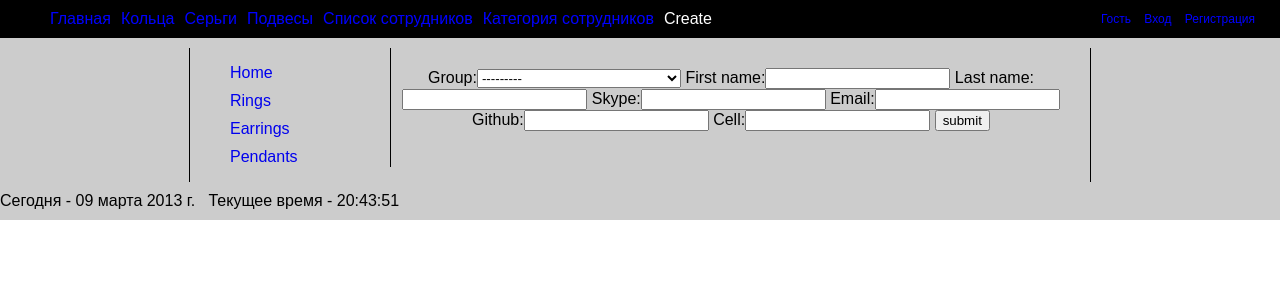
After one commit to sendr/myjeweler, a Django app: page /create/ in a window 1280 px wide. The commit adds this page. Shown: the top 300 px of the page. Run offline with Django 3.2, Linux system fonts and the light colour scheme; data comes from the database, SQL or seed files in the repository; both versions use the stored data as it was after the commit; parts of the project's set-up code (start-up, migrations or seed data) failed here and were passed over.

Commit message:
Added page create

```diff
--- a/myjeweler/myjeweler/apps/employees/urls.py
+++ b/myjeweler/myjeweler/apps/employees/urls.py
@@ -5,5 +5,5 @@ urlpatterns = patterns('myjeweler.apps.employees.views',
     url(r'^$', 'employees_group_view', name ='employees_group_view'),
     url(r'^employees_group_list/(?P<id>\d+)/$', 'employees_group_list', name = 'employees_group_list'),
     url(r'^(?P<id>\d+)/$', 'employee_one', name = 'employee_one'),
-    url(r'^employees_list/$', 'employees_list', name ='employees_group_view'),
+    url(r'^employees_list/$', 'employees_list', name ='employees_list'),
 )
--- a/myjeweler/myjeweler/apps/employees/views.py
+++ b/myjeweler/myjeweler/apps/employees/views.py
@@ -1,6 +1,7 @@
-
-from django.shortcuts import render, get_object_or_404
+from django.core.urlresolvers import reverse
+from django.shortcuts import render, get_object_or_404, redirect
 from myjeweler.apps.employees.models import Group, Employee
+from django.forms import ModelForm
 
 
 
@@ -27,3 +28,25 @@ def	employees_list(request):
 	items = Employee.objects.all()
 	return render(request, 'employees_list.html',
 				{'items': items})
+
+class EmployeeForm(ModelForm):
+
+	class Meta:
+		model = Employee
+
+def create_view(request, id=None):
+	if id is not None:
+		employee = get_object_or_404(Employee,id=id)
+	else:
+		employee = None
+
+	if request.GET:
+		form = EmployeeForm(request.GET, instance=employee)
+		if form.is_valid():
+			employee = form.save()
+			return redirect(reverse('employee_one', args=[employee.id]))
+	else:
+		form = EmployeeForm()
+
+	return render(request,'employee_create.html',{
+					'form': form, 'employee': employee})
--- a/myjeweler/myjeweler/templates/base.html
+++ b/myjeweler/myjeweler/templates/base.html
@@ -12,6 +12,7 @@
 		<li><a href="/pendants/" {% block pendants_class %}{% endblock %}>Подвесы</a></li>
 		<li><a href="/employees_group_view/employees_list/"{% block employee_list_class %}{% endblock %}>Список сотрудников</a></li>
 		<li><a href="/employees_group_view/"{% block employee_class %}{% endblock %}>Категория сотрудников</a></li>
+		<li><a href="/create/"{% block employee_create_class %}{% endblock %}>Create</a></li>
 			<div class="right">
 				<a href="">Гость</a>
 				<a href="/enter/"{% block enter_class %}{% endblock %}>Вход</a>
--- /dev/null
+++ b/myjeweler/myjeweler/templates/employee_create.html
@@ -0,0 +1,12 @@
+{% extends "base.html" %}
+
+{% block employee_create_class %} class="active" {% endblock %}
+
+
+{% block content %}
+	<form action='GET'>
+		{{ form }}
+		<input type='submit' value='submit'/>
+	</form>
+
+{% endblock content %}
--- a/myjeweler/myjeweler/urls.py
+++ b/myjeweler/myjeweler/urls.py
@@ -14,6 +14,8 @@ urlpatterns = patterns('',
     url(r'^registration/$', 'myjeweler.views.registration', name='registration'),
     url(r'^earrings/photo_earrings1/$', 'myjeweler.views.photo_earrings1', name='photo_earrings1'),
     url(r'^rings/photo_rings1/photo1/$', 'myjeweler.views.photo1', name='photo1'),
+    url(r'^create/', 'myjeweler.apps.employees.views.create_view', name='create'),
+    url(r'^create/(?P<id>\d+)/$', 'myjeweler.apps.employees.views.create_view', name='create'),
 
     url(r'^employees_group_view/', include('myjeweler.apps.employees.urls')),
 
```
Also changed, not shown: myjeweler/myjeweler/tt.db.
